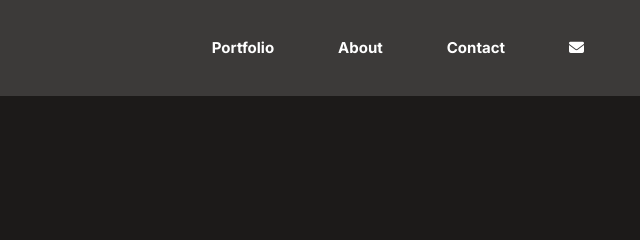
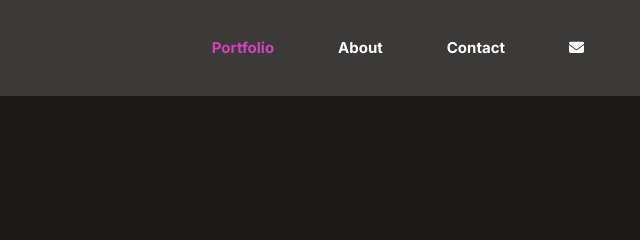
Before and after one commit to codedbystuart/microverse_personal_profile, a website: page index.html in a window 1280 px wide. In both pictures the pointer is over the link "Portfolio". Shown: the top 240 px of the page, 640-1280 px from the left. Drawn offline with Linux system fonts and the light colour scheme.

Commit message:
Add nav color transition on hover

```diff
--- a/css/styles.css
+++ b/css/styles.css
@@ -651,6 +651,10 @@ footer .social-links li a {
     font-size: 15px;
     line-height: 20px;
     align-self: center;
+    transition:color,1.1s,ease-in-out;
+  }
+  .desktop-menu li .menu-links:hover{
+    color:rgb(212, 65, 187);
   }
 
   /* Footer */
```
